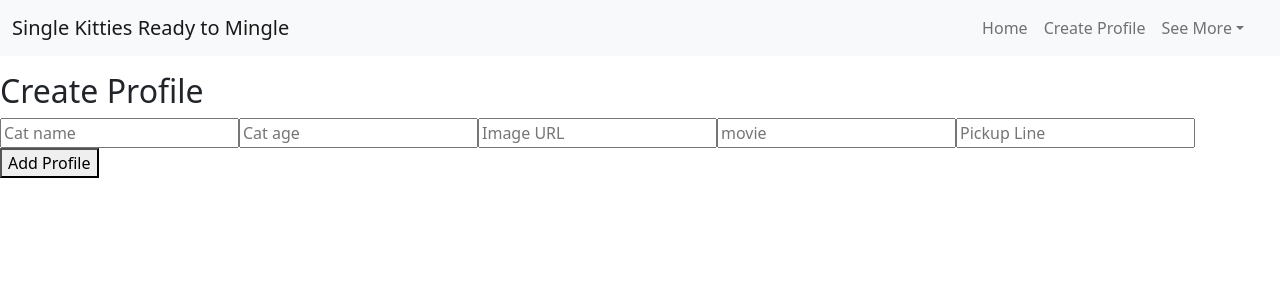
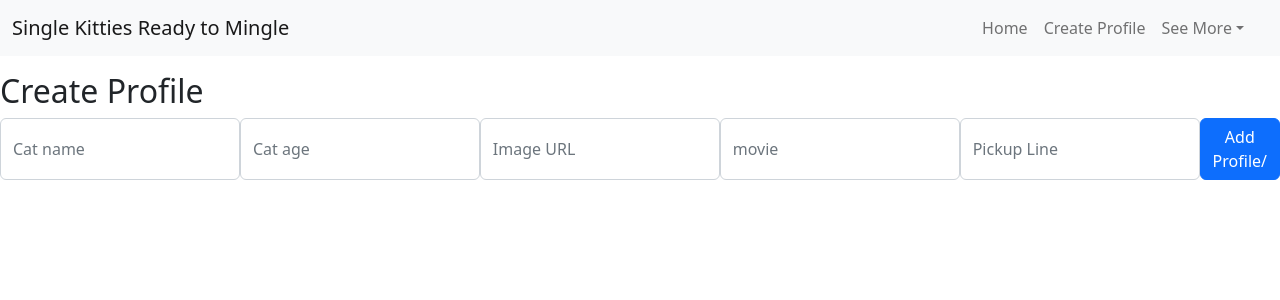
Before and after one commit to megansqueen/kittycatdatingapp, a React (Create React App) app: page /createprofile in a window 1280 px wide. Shown: the top 300 px of the page. Built offline with nearby package versions, Linux system fonts and the light colour scheme; no server answers.

Commit message:
fixedbug

```diff
--- a/src/components/CreateProfile.js
+++ b/src/components/CreateProfile.js
@@ -1,4 +1,7 @@
 import React, { useState } from "react";
+import Button from 'react-bootstrap/Button';
+import Form from 'react-bootstrap/Form';
+
 
 function CreateProfile({ cats, setCats }) {
     const [name, setName] = useState([])
@@ -41,19 +44,20 @@ function CreateProfile({ cats, setCats }) {
         })
         .then((r) => r.json())
         .then((newItem) => handleItem(newItem))
+        .then(handleReset)
     }
 
     return (
         <div className="new-cat-form">
         <h2>Create Profile</h2>
-        <form onSubmit={handleSubmit}>
-          <input onChange={(e) => setName(e.target.value)}type="text" name="name" placeholder="Cat name" value={name}/>
-          <input onChange={(e) => setAge(e.target.value)}type="number" name="age" placeholder="Cat age" value={age}/>
-          <input onChange={(e) => setImage(e.target.value)}type="text" name="image" placeholder="Image URL" value={image}/>
-          <input onChange={(e) => setMovie(e.target.value)}type="text" name="movie" placeholder="movie" value={movie}/>
-          <input onChange={(e) => setPickupLine(e.target.value)}type="text" name="pickupLine" placeholder="Pickup Line" value={pickupLine}/>
-          <button type="submit"onClick={handleReset}>Add Profile</button>
-        </form>
+        <Form className="d-flex">
+                    <Form.Control onChange={(e) => setName(e.target.value)}type="text" name="name" placeholder="Cat name" value={name}/>
+                    <Form.Control onChange={(e) => setAge(e.target.value)}type="number" name="age" placeholder="Cat age" value={age}/>
+                    <Form.Control onChange={(e) => setImage(e.target.value)}type="text" name="image" placeholder="Image URL" value={image}/>
+                    <Form.Control onChange={(e) => setMovie(e.target.value)}type="text" name="movie" placeholder="movie" value={movie}/>
+                    <Form.Control onChange={(e) => setPickupLine(e.target.value)}type="text" name="pickupLine" placeholder="Pickup Line" value={pickupLine}/>
+                <Button type="submit"onClick={handleSubmit}>Add Profile/</Button>
+            </Form>
       </div>
     );
   }
```
